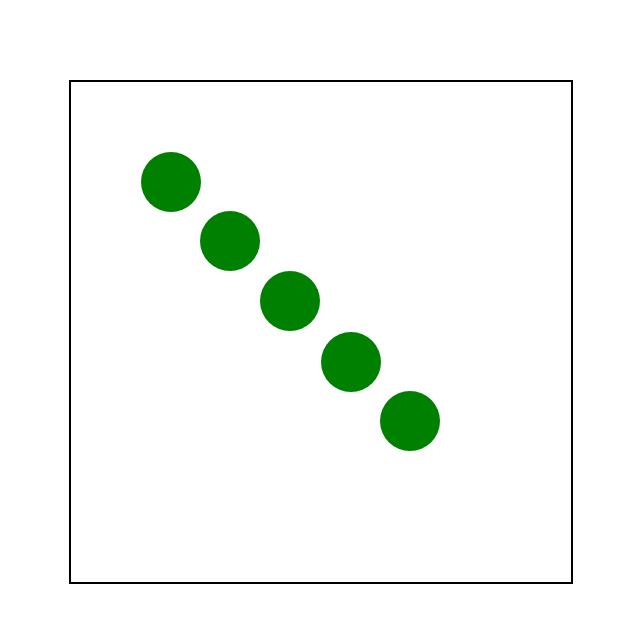
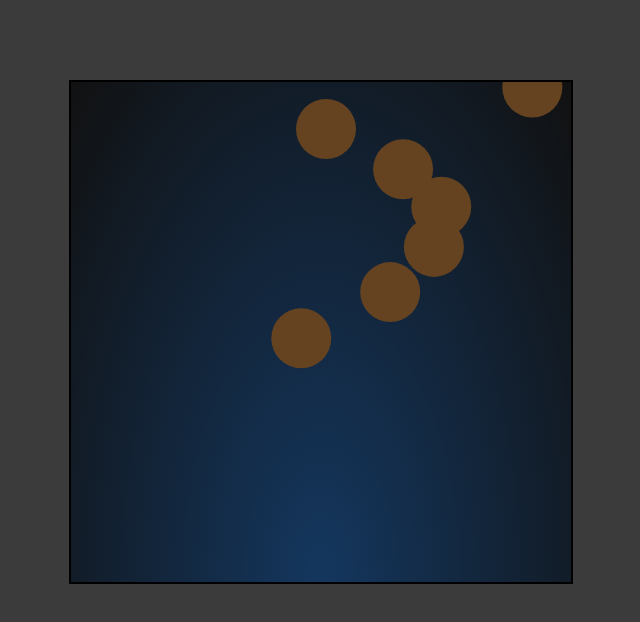
Before and after one commit to luezu-42/Game-project, a plain HTML site: page index.html in a window 1280 px wide. Shown: the whole page, without its empty margins (319-959 px from the left). Drawn offline with Linux system fonts and the light colour scheme.

Commit message:
add player

```diff
--- a/src/index.js
+++ b/src/index.js
@@ -2,6 +2,28 @@ const canvas = document.getElementById("canvas");
 const ctx = canvas.getContext("2d");
 
 const dotsAr = [];
+
+class Player {
+    constructor(x, y, radius, color){
+        this.x = x;
+        this.y = y;
+        this.radius = radius;
+        this.color = color;
+    }
+
+    draw() {
+        ctx.beginPath()
+        ctx.arc(this.x, this.y, this.radius, 0, Math.PI * 2, false)
+        ctx.fillStyle = this.color
+        ctx.fill()
+    }
+}
+
+const player = new Player(canvas.width / 2, canvas.height / 2, 30, 'black');
+
+console.log(player)
+
+player.draw()
 
 class Dots {
     constructor(x, y, radius, color, velocity){
@@ -27,19 +49,25 @@ class Dots {
 }
 function spawn(){
     setInterval(()=>{
-        const x = 100;
-        const y = 100;
         const radius = 30;
-        const color = "green";
+
+        let x = Math.random() * canvas.width;
+        let y = 0;
+
+        const color = "#654321";
+
+        const angle = Math.atan2(canvas.height, canvas.width / 2 - x)
+
         const velocity = {
-            x: 1,
-            y: 1
+            x: Math.cos(angle),
+            y: Math.sin(angle)
         }
         dotsAr.push(new Dots(x, y, radius, color, velocity))
 
         console.log(dotsAr)
-    }, 1000)
+    }, 700)
 }
+
 
 function animate() {
     requestAnimationFrame(animate)
--- a/style/style.css
+++ b/style/style.css
@@ -3,8 +3,10 @@ body{
     margin: 0;
     display: flex;
     justify-content: center;
+    background-color: rgb(59, 59, 59);
 }
 
 canvas{
     border: 2px solid black;
+    background: radial-gradient(ellipse at bottom, #14375f, #111);
 }
```
Also changed, not shown: index.html (+5 -1 lines).
